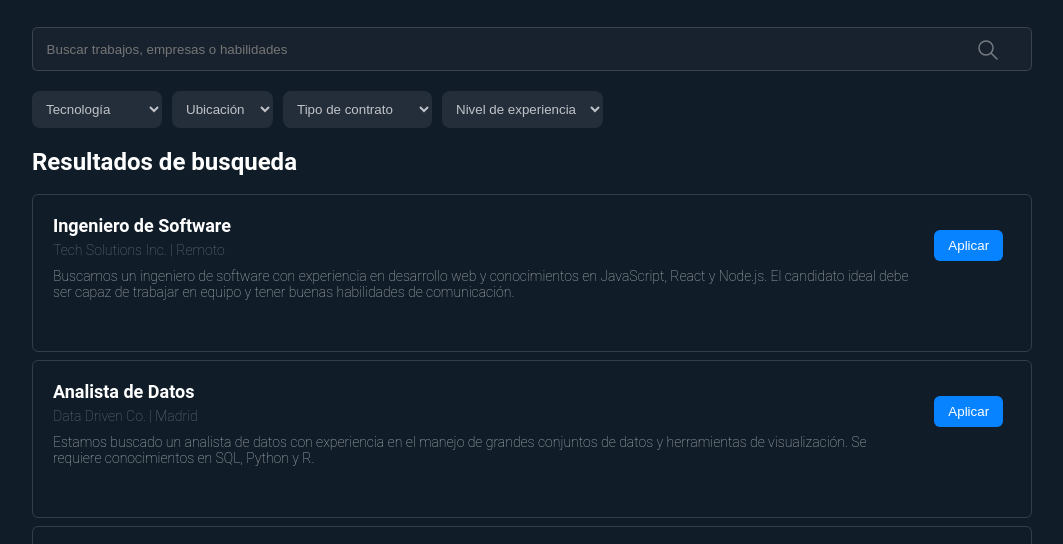
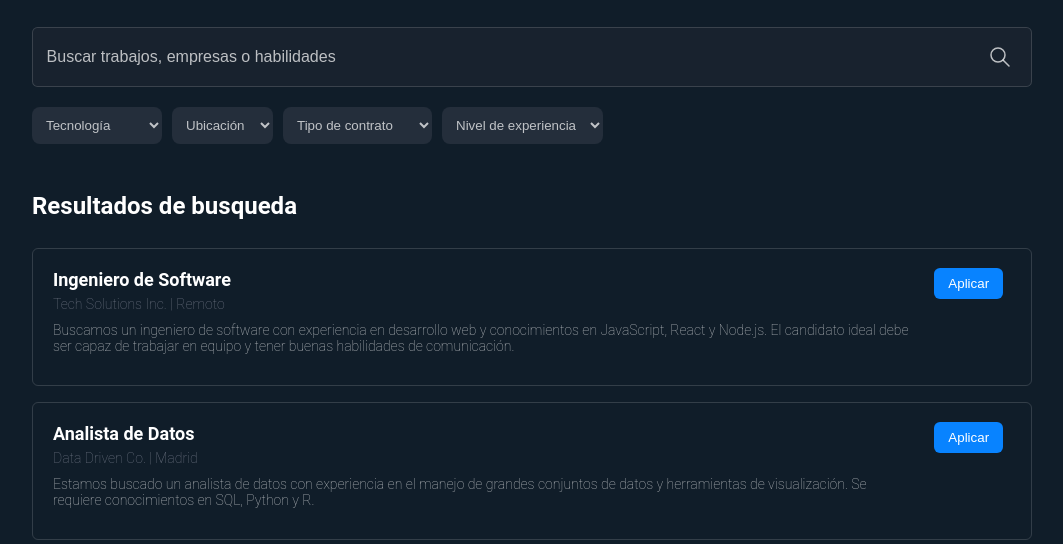
Before and after one commit to cedelin/devjobs-jscamp, a plain HTML site: page resultados.html in a window 1280 px wide. Shown: the part 237-781 px from the top of the page, without its empty margins (108-1171 px from the left). Drawn offline with Linux system fonts and the light colour scheme.

Commit message:
solucionado error del buscador para que flex actue correctamente

```diff
--- a/styles.css
+++ b/styles.css
@@ -76,22 +76,42 @@ header {
     font-size: 14px;
     margin-bottom: 30px;
 }
-
+.buscador {
+    display: flex;
+    flex-wrap: wrap;
+    gap: 40px;
+}
+.buscador form {
+    position: relative;
+    width: 100%;
+    display: flex;
+    align-items: center;
+}
 .buscador__input {
     border: 1px solid #ffffff25;
     background: #18222e;
     border-radius: .35rem;
-    padding: 0.85rem;
-    width: 100%;
+    padding: 0.85rem 3.5rem 0.85rem 0.85rem;
+    width:100%;
+    color: #ffffff;
+    height: 60px;
+    font-size: 16px;
+}
+.buscador input::placeholder {
+  color: #ffffffb6;
+  text-align:left;
 }
 .buscador__icono {
-    margin: 6px 6px 6px 24px;
-    position: relative;
-    bottom: 39px;
-    left: 92%;
-    opacity: 40%;
+    position: absolute;
+    right: 20px;
+    top: 50%;
+    transform: translateY(-50%);
+    height: 24px;
+    width: 24px;
+    stroke: #ffffffb6;
 }
 .filtros {
+    flex-basis: 100%;
     display: flex;
     flex-direction: row;
     flex-wrap: wrap;
@@ -110,14 +130,15 @@ header {
 }
 .trabajo__tarjeta {
     border: 1px solid #ffffff25;
-    padding: 20px;
+    padding: 20px 20px 0px 20px;
     height: fit-content;
     border-radius: 6px;
-    margin-bottom: 8px;
+    margin-bottom: 16px;
 }
 .resultado-busqueda__titulo {
     font-size: 24px;
-    padding-bottom: 18px;
+    padding: 24px 24px 24px 0;
+    margin: 4px 4px 4px 0;
 }
 .trabajo__rol {
     font-size: 18px;
@@ -144,7 +165,7 @@ header {
     border: 0px;
     position: relative;
     left: 92%;
-    bottom: 70px;
+    bottom: 86px;
 }
 footer {
     text-align: center;
```
Also changed, not shown: resultados.html (+2 -1 lines).
